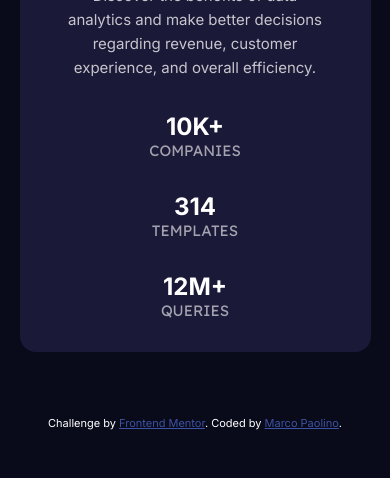
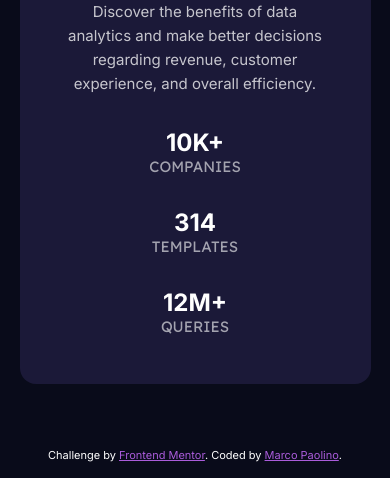
Before and after one commit to Marchino5791/Frontend-Mentor-Stats-Preview, a plain HTML site: page index.html in a window 390 px wide. Shown: the part 491-969 px from the top of the page. Before the commit the page ends 937 px from the top, so only its background shows below. Drawn offline with Linux system fonts and the light colour scheme.

Commit message:
Update style.css

```diff
--- a/style.css
+++ b/style.css
@@ -114,7 +114,7 @@ p {
 }
 
 .attribution a {
-  color: hsl(228, 45%, 44%);
+ color: var(--accent);
 }
 
 
@@ -138,7 +138,7 @@ p {
    .text-box{
      width: 100%;
      text-align: center;
-     padding: 1rem;
+     padding: 2rem 1rem;
    }
 
     p {
```
